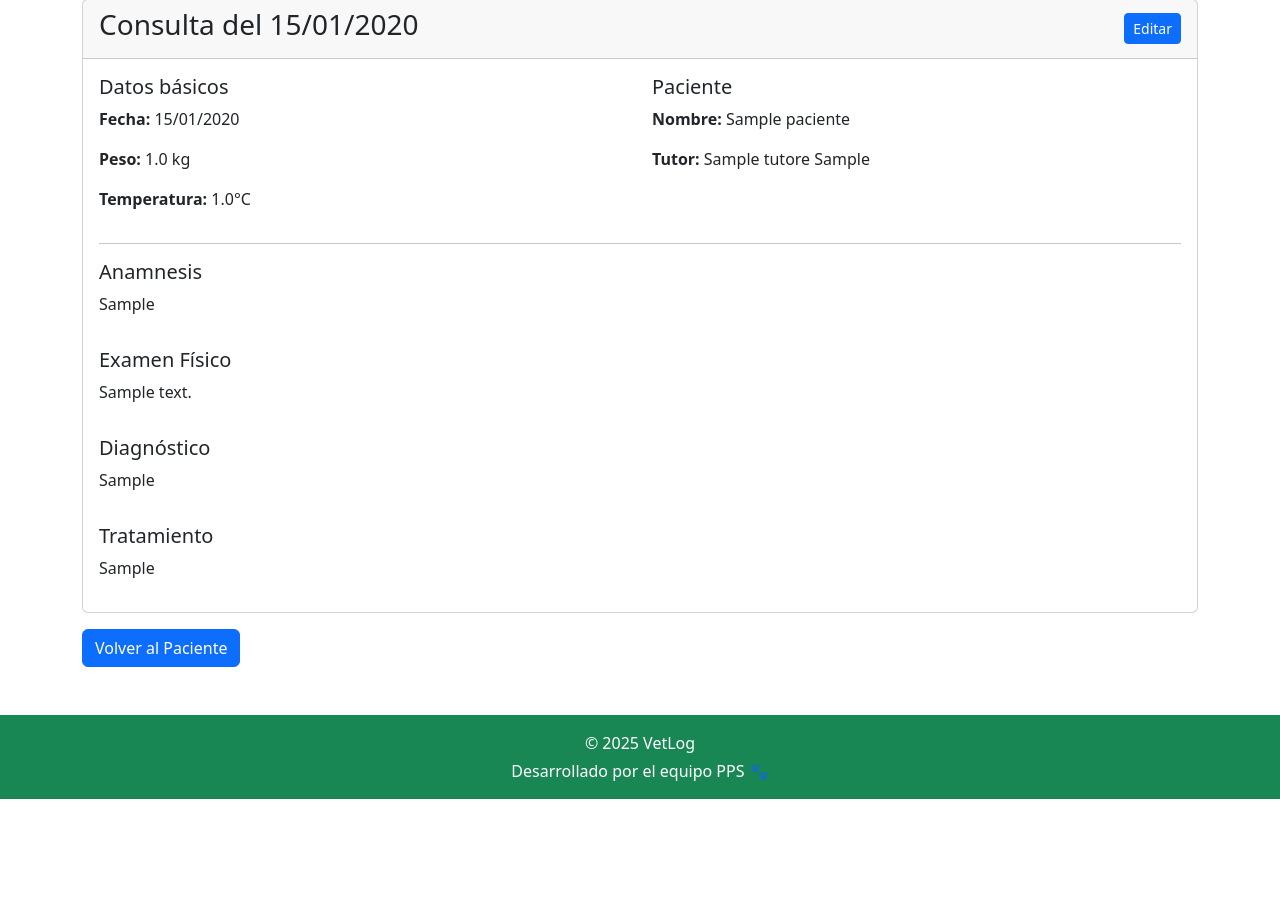
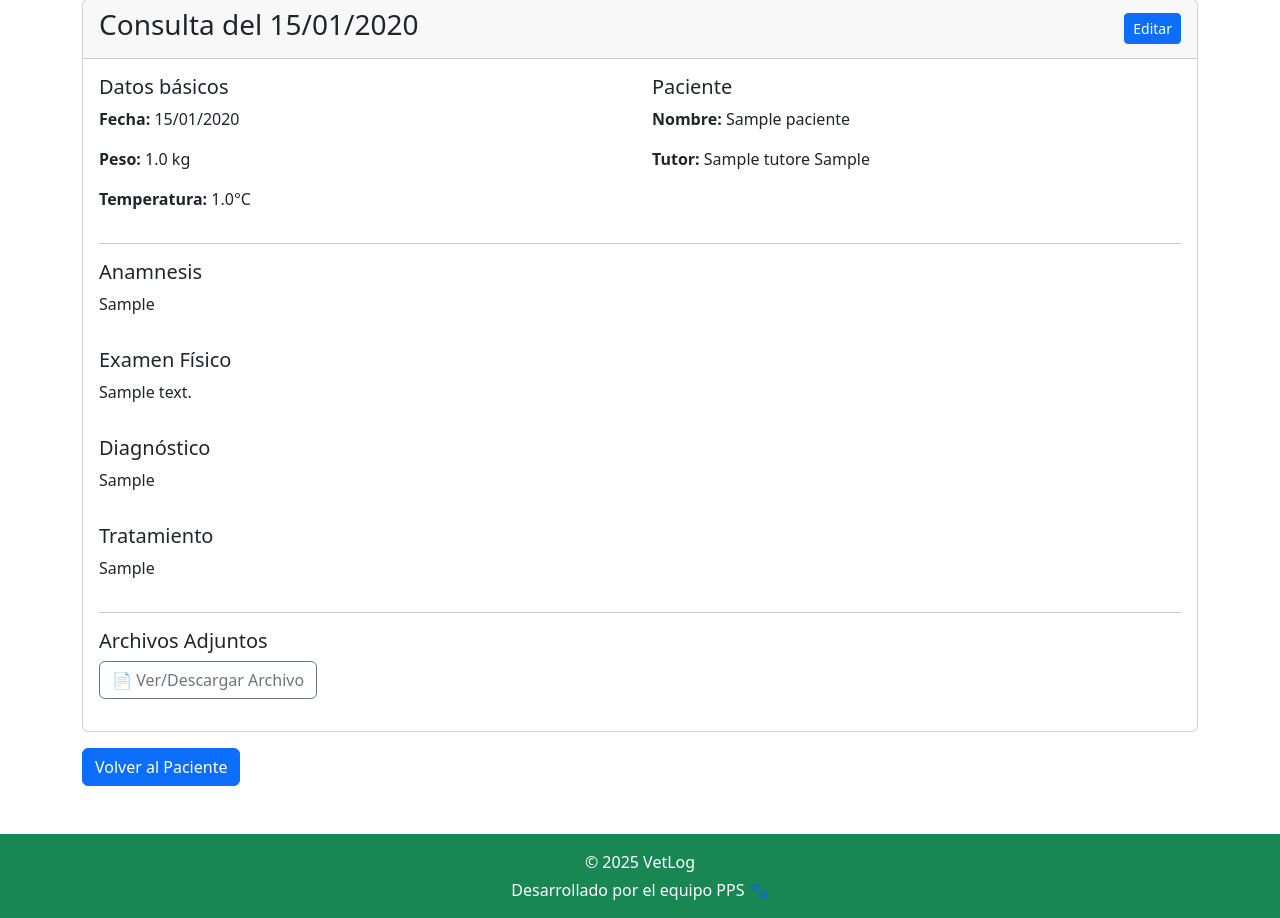
Before and after one commit to Walteriba/PPS, a Flask app: page /consulta/1 in a window 1280 px wide. Shown: the part 105-1023 px from the top of the page. Before the commit the page ends 904 px from the top, so only its background shows below. Run offline with Flask 3, Linux system fonts and the light colour scheme; tables that the repository leaves empty hold one stand-in row (values such as "Sample post").

Commit message:
Añado visuallizacion de archivos en vista consulta y en controlador opcion de añadir archivos al editar

```diff
--- a/controllers/consulta_controller.py
+++ b/controllers/consulta_controller.py
@@ -1,7 +1,3 @@
-#----------------------------------------------------
-# Controlador para gestionar las consultas médicas
-#----------------------------------------------------
-
 from datetime import datetime
 from flask import Blueprint, request, jsonify, render_template
 from models.paciente import Paciente
@@ -15,9 +11,6 @@ consulta_bp = Blueprint("consulta_bp", __name__)
 
 @consulta_bp.route("/consulta/formulario_nuevo", methods=["GET"])
 def mostrar_formulario_consulta():
-    """
-    Muestra la página HTML con el formulario para crear una consulta.
-    """
     try:
         paciente_id = request.args.get("paciente_id", type=int)
         tutor_id = request.args.get("tutor_id", type=int)
@@ -25,15 +18,11 @@ def mostrar_formulario_consulta():
         if not paciente_id or not tutor_id:
             return "Faltan IDs de paciente o tutor", 400
 
-
-
         paciente = Paciente.query.get(paciente_id)
         tutor = Tutor.query.get(tutor_id)
 
         if not paciente or not tutor:
             return "Paciente o Tutor no encontrado", 404
-
-
 
         return render_template(
             "crear_consulta.html",
@@ -43,30 +32,23 @@ def mostrar_formulario_consulta():
     except Exception as e:
         return f"Error al cargar el formulario: {e}", 500
 
-# Endpoint para crear consulta (insert)
 @consulta_bp.route("/consulta/nuevo", methods=["POST"])
 def crear_consulta():
-    """Crear una nueva consulta médica."""
-
     try:
-        # Validaciones de datos y conversiones
         fecha_consulta = datetime.strptime(request.form["fecha"], "%Y-%m-%d")
         tutor_id_consulta = int(request.form["tutor_id"])
         paciente_id_consulta = int(request.form["paciente_id"])
 
     except ValueError as e:
-        # Manejo de errores de conversión
         return jsonify({"error": f"Error en el formato de datos. Verifique: fecha, tutor_id o paciente_id. Detalle: {e}"}), 400
     except KeyError as e:
-        # Manejo de campos obligatorios faltantes
         return jsonify({"error": f"Campo obligatorio faltante: {e}"}), 400
 
     nueva_consulta = Consulta(
         fecha=fecha_consulta,
 
-        # Campos de texto sin límite de caracteres
-        peso=float(request.form["peso"]),  # Validar, no puede ser más de 100kg
-        temperatura=float(request.form["temperatura"]),  # Validar, no puede ser más de 50 grados
+        peso=float(request.form["peso"]),
+        temperatura=float(request.form["temperatura"]),
         anamnesis=request.form.get("anamnesis"),
         examen_fisico=request.form.get("examen_fisico"),
         diagnostico=request.form.get("diagnostico"),
@@ -92,18 +74,12 @@ def crear_consulta():
         201,
     )
 
-# --------------------------------------------------------------------------------------
-
-# Endpoint para actualizar una consulta
 @consulta_bp.route("/consulta/<int:id_consulta>", methods=["PUT"])
 def actualizar_consulta(id_consulta):
     consulta = Consulta.query.get(id_consulta)
     if not consulta:
         return jsonify({"error": "Consulta no encontrada"}), 404
 
-    # --- Lógica de Actualización de Campos ---
-
-    # 1. Fecha (Requiere conversión de string a datetime)
     fecha = request.form.get("fecha")
     peso = request.form.get("peso")
     if peso:
@@ -121,28 +97,22 @@ def actualizar_consulta(id_consulta):
         except ValueError:
             return jsonify({"error": "Valor de temperatura inválido"}), 400
 
-    # 2. Anamnesis
     anamnesis = request.form.get("anamnesis")
     if anamnesis is not None:
         consulta.anamnesis = anamnesis
 
-    # 3. Examen Físico
     examen_fisico = request.form.get("examen_fisico")
     if examen_fisico is not None:
         consulta.examen_fisico = examen_fisico
 
-    # 4. Diagnóstico
     diagnostico = request.form.get("diagnostico")
     if diagnostico is not None:
         consulta.diagnostico = diagnostico
 
-    # 5. Tratamiento
     tratamiento = request.form.get("tratamiento")
     if tratamiento is not None:
         consulta.tratamiento = tratamiento
 
-
-    # Lógica para AGREGAR nuevos archivos
     archivos = request.files.getlist("archivos")
     for archivo in archivos:
         if archivo.filename:
@@ -150,14 +120,12 @@ def actualizar_consulta(id_consulta):
             nuevo_archivo = Archivo(url=url)
             consulta.archivos.append(nuevo_archivo)
 
-# Guardar cambios en la base de datos
     db.session.commit()
 
     return jsonify(
         {"mensaje": "Consulta actualizada exitosamente", "consulta_id": id_consulta}
     )
 
-# Endpoint para ver una consulta específica
 @consulta_bp.route("/consulta/<int:consulta_id>", methods=["GET"])
 def ver_consulta(consulta_id):
     consulta = Consulta.query.get_or_404(consulta_id)
--- a/templates/consulta.html
+++ b/templates/consulta.html
@@ -6,7 +6,13 @@
     <title>Detalle de Consulta</title>
 
     <link href="https://cdn.jsdelivr.net/npm/bootstrap@5.3.3/dist/css/bootstrap.min.css" rel="stylesheet">
-
+    <style>
+        /* Estilo para que los párrafos en modo vista respeten los saltos de línea */
+        .view-mode.preserve-whitespace {
+            white-space: pre-wrap;
+            word-wrap: break-word;
+        }
+    </style>
 </head>
 <body class="d-flex flex-column min-vh-100">
 
@@ -28,19 +34,19 @@
                             <p><strong>Fecha:</strong>
                                 <span class="view-mode">{{ consulta.fecha.strftime('%d/%m/%Y') }}</span>
                                 <input type="date" name="fecha" class="form-control edit-mode d-none"
-                                    value="{{ consulta.fecha.strftime('%Y-%m-%d') }}">
+                                       value="{{ consulta.fecha.strftime('%Y-%m-%d') }}">
                             </p>
 
                             <p><strong>Peso:</strong>
                                 <span class="view-mode">{{ consulta.peso }} kg</span>
                                 <input type="number" step="0.1" name="peso" class="form-control edit-mode d-none"
-                                    value="{{ consulta.peso }}">
+                                       value="{{ consulta.peso }}">
                             </p>
 
                             <p><strong>Temperatura:</strong>
                                 <span class="view-mode">{{ consulta.temperatura }}°C</span>
                                 <input type="number" step="0.1" name="temperatura" class="form-control edit-mode d-none"
-                                    value="{{ consulta.temperatura }}">
+                                       value="{{ consulta.temperatura }}">
                             </p>
                         </div>
 
@@ -56,44 +62,70 @@
                     <div class="row mt-3">
                         <div class="col-12">
                             <h5>Anamnesis</h5>
-                            <p class="view-mode">{{ consulta.anamnesis or 'Sin datos' }}</p>
-                            <textarea name="anamnesis" class="form-control edit-mode d-none">{{ consulta.anamnesis }}</textarea>
+                            <p class="view-mode preserve-whitespace">{{ consulta.anamnesis or 'Sin datos' }}</p>
+                            <textarea name="anamnesis" class="form-control edit-mode d-none" rows="5">{{ consulta.anamnesis }}</textarea>
                         </div>
                     </div>
 
                     <div class="row mt-3">
                         <div class="col-12">
                             <h5>Examen Físico</h5>
-                            <p class="view-mode">{{ consulta.examen_fisico or 'Sin datos' }}</p>
-                            <textarea name="examen_fisico" class="form-control edit-mode d-none">{{ consulta.examen_fisico }}</textarea>
+                            <p class="view-mode preserve-whitespace">{{ consulta.examen_fisico or 'Sin datos' }}</p>
+                            <textarea name="examen_fisico" class="form-control edit-mode d-none" rows="5">{{ consulta.examen_fisico }}</textarea>
                         </div>
                     </div>
 
                     <div class="row mt-3">
                         <div class="col-12">
                             <h5>Diagnóstico</h5>
-                            <p class="view-mode">{{ consulta.diagnostico or 'Sin datos' }}</p>
-                            <textarea name="diagnostico" class="form-control edit-mode d-none">{{ consulta.diagnostico }}</textarea>
+                            <p class="view-mode preserve-whitespace">{{ consulta.diagnostico or 'Sin datos' }}</p>
+                            <textarea name="diagnostico" class="form-control edit-mode d-none" rows="5">{{ consulta.diagnostico }}</textarea>
                         </div>
                     </div>
 
                     <div class="row mt-3">
                         <div class="col-12">
                             <h5>Tratamiento</h5>
-                            <p class="view-mode">{{ consulta.tratamiento or 'Sin datos' }}</p>
-                            <textarea name="tratamiento" class="form-control edit-mode d-none">{{ consulta.tratamiento }}</textarea>
+                            <p class="view-mode preserve-whitespace">{{ consulta.tratamiento or 'Sin datos' }}</p>
+                            <textarea name="tratamiento" class="form-control edit-mode d-none" rows="5">{{ consulta.tratamiento }}</textarea>
                         </div>
                     </div>
 
+                    <div class="mb-3 edit-mode d-none">
+                        <hr>
+                        <label for="archivosNuevos" class="form-label"><strong>Añadir nuevos archivos:</strong></label>
+                        <input class="form-control" type="file" id="archivosNuevos" name="archivosNuevos" multiple>
+                    </div>
                     <div class="mt-3 d-none edit-mode">
                         <button type="submit" class="btn btn-success">Guardar</button>
                         <button type="button" id="btnCancelar" class="btn btn-secondary">Cancelar</button>
                     </div>
                 </form>
-            </div>
-        </div>
 
-        <div class="mt-3">
+                <hr>
+                <h5>Archivos Adjuntos</h5>
+                <div id="archivos-existentes" class="row">
+                    {% if consulta.archivos %}
+                        {% for archivo in consulta.archivos %}
+                            <div class="col-lg-3 col-md-4 col-sm-6 mb-3" data-archivo-id="{{ archivo.id }}">
+
+                                {% set url_lower = archivo.url.lower() %}
+                                {% if url_lower.endswith('.png') or url_lower.endswith('.jpg') or url_lower.endswith('.jpeg') or url_lower.endswith('.gif') %}
+                                    <a href="{{ archivo.url }}" target="_blank" title="Ver imagen completa">
+                                        <img src="{{ archivo.url }}" class="img-fluid rounded border shadow-sm" alt="Archivo adjunto">
+                                    </a>
+                                {% else %}
+                                    <a href="{{ archivo.url }}" target="_blank" class="btn btn-outline-secondary">
+                                        📄 Ver/Descargar Archivo
+                                    </a>
+                                {% endif %}
+                            </div>
+                        {% endfor %}
+                    {% else %}
+                        <p id="sin-archivos" class="text-muted">No se adjuntaron archivos para esta consulta.</p>
+                    {% endif %}
+                </div>
+                </div> </div> <div class="mt-3">
             <a href="/paciente/{{ paciente.id }}" class="btn btn-primary">Volver al Paciente</a>
         </div>
     </div>
@@ -109,6 +141,10 @@
         const editMode = document.querySelectorAll(".edit-mode");
         const form = document.getElementById("formConsulta");
 
+
+
+        const inputNuevosArchivos = document.getElementById("archivosNuevos");
+
         // Activar modo edición
         btnEditar.addEventListener("click", () => {
             viewMode.forEach(el => el.classList.add("d-none"));
@@ -121,19 +157,33 @@
             viewMode.forEach(el => el.classList.remove("d-none"));
             editMode.forEach(el => el.classList.add("d-none"));
             btnEditar.classList.remove("d-none");
+
+
+            inputNuevosArchivos.value = "";
         });
 
-        // Guardar cambios
+
         form.addEventListener("submit", async (e) => {
             e.preventDefault();
+
+
             const formData = new FormData(form);
+
+
+
+            for (const file of inputNuevosArchivos.files) {
+                formData.append('archivos', file);
+            }
+
             try {
                 const res = await fetch("/consulta/{{ consulta.id }}", {
                     method: "PUT",
                     body: formData
                 });
+
                 if (res.ok) {
-                    window.location.href = `/consulta/{{ consulta.id }}`;
+
+                    window.location.reload();
                 } else {
                     const err = await res.json();
                     alert("Error: " + (err.error || "No se pudo actualizar"));
```
